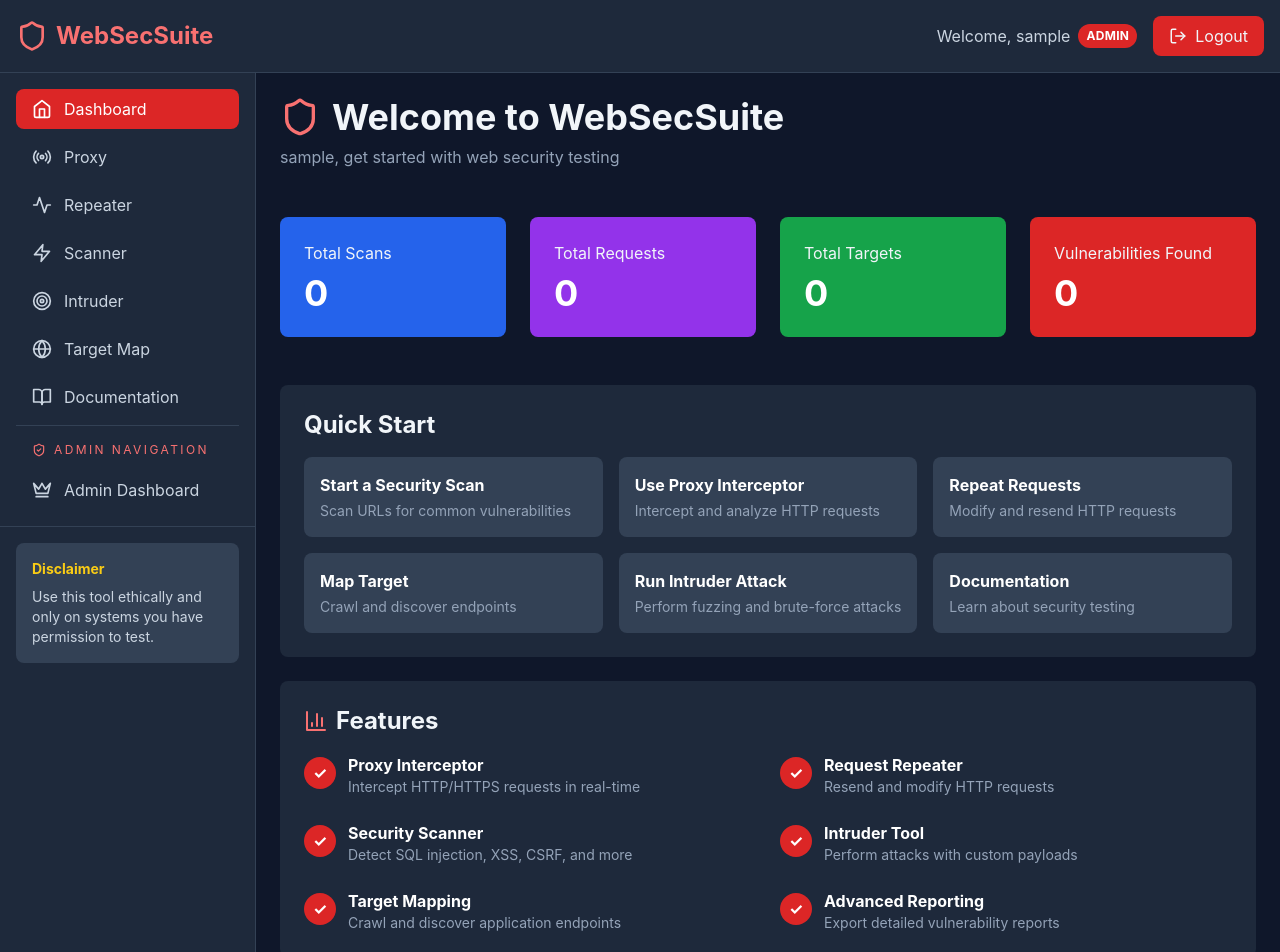
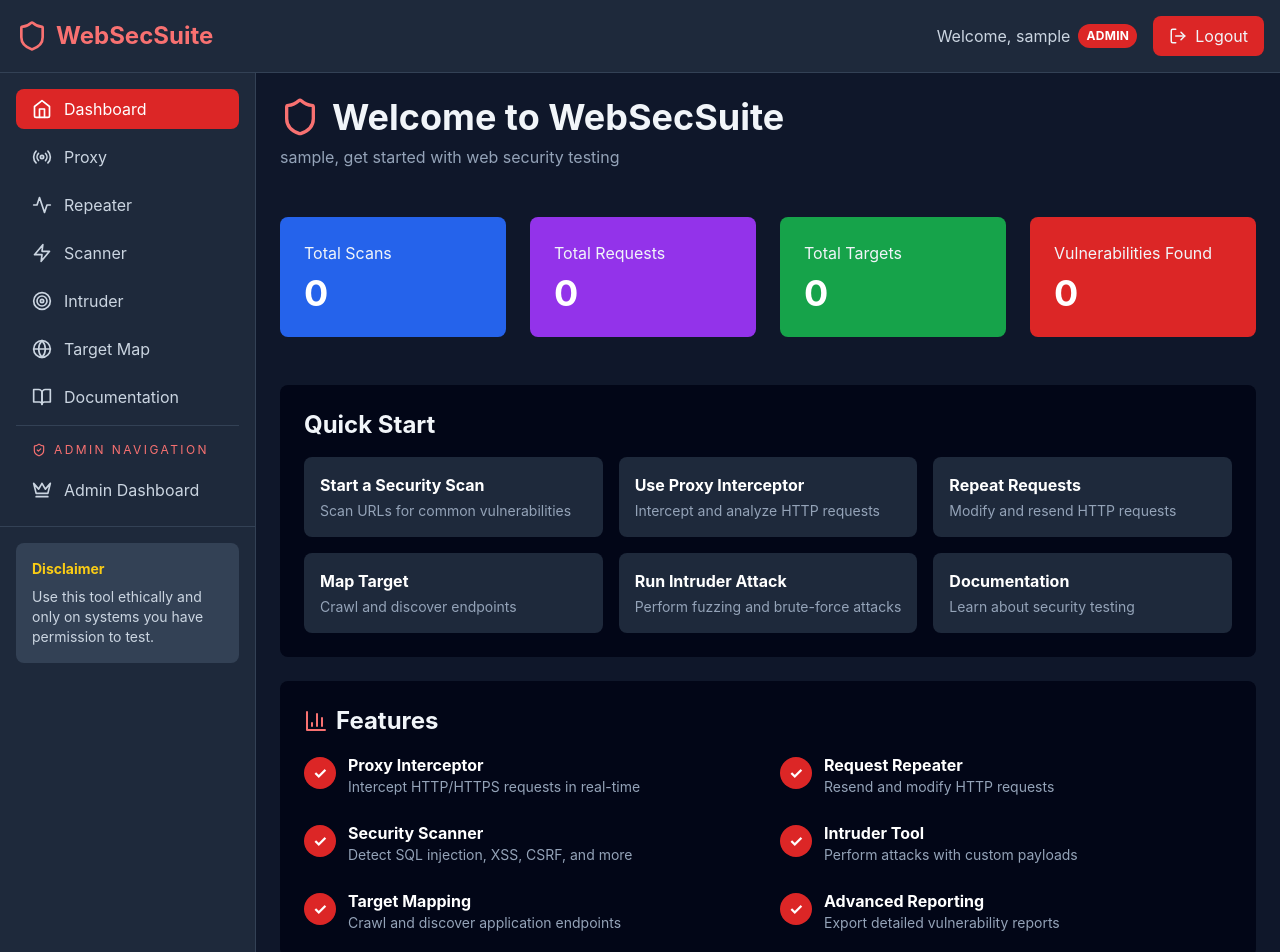
Before and after one commit to jamiljuma2/Burpsite, a React (Create React App) app in the folder frontend/: page /dashboard in a window 1280 px wide. Shown: the top 952 px of the page. Built offline with nearby package versions, Linux system fonts and the light colour scheme; no server answers; sample sign-in values are in the browser's storage.

Commit message:
Update Dashboard components to use deep charcoal backgrounds

```diff
--- a/frontend/src/pages/DashboardPage.jsx
+++ b/frontend/src/pages/DashboardPage.jsx
@@ -103,7 +103,7 @@ export default function DashboardPage() {
         </div>
 
         {/* Quick Links */}
-        <div className="bg-slate-800 rounded-lg p-6 mb-6">
+        <div className="bg-slate-950 rounded-lg p-6 mb-6">
           <h2 className="text-2xl font-bold mb-4">Quick Start</h2>
           <div className="grid grid-cols-1 md:grid-cols-2 lg:grid-cols-3 gap-4">
             <QuickLinkCard
@@ -140,7 +140,7 @@ export default function DashboardPage() {
         </div>
 
         {/* Features */}
-        <div className="bg-slate-800 rounded-lg p-6">
+        <div className="bg-slate-950 rounded-lg p-6">
           <h2 className="text-2xl font-bold mb-4 flex items-center gap-2">
             <BarChart3 className="text-red-400" />
             Features
@@ -176,8 +176,8 @@ function QuickLinkCard({ title, description, onClick, disabled = false }) {
   return (
     <div
       onClick={!disabled ? onClick : undefined}
-      className={`bg-slate-700 rounded-lg p-4 transition ${
-        !disabled ? 'cursor-pointer hover:bg-slate-600' : 'opacity-50'
+      className={`bg-slate-800 rounded-lg p-4 transition ${
+        !disabled ? 'cursor-pointer hover:bg-slate-700' : 'opacity-50'
       }`}
     >
       <h3 className="font-bold text-white mb-1">{title}</h3>
```
